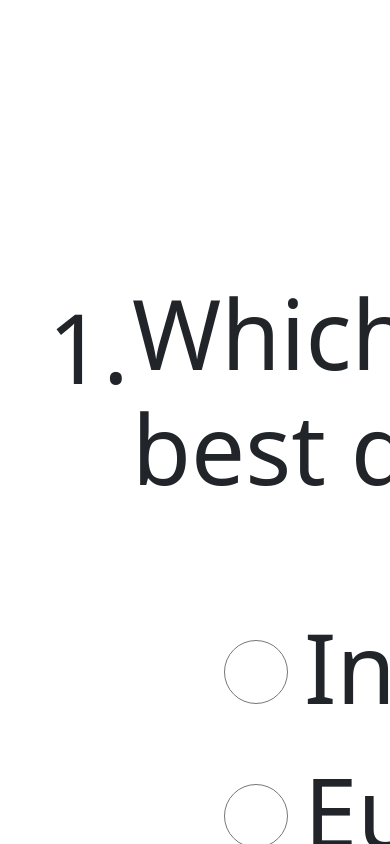
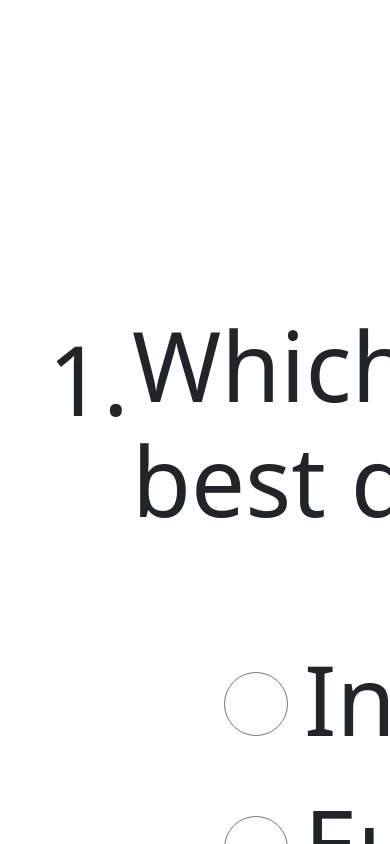
Before and after one commit to Prim3timer/test, a React (Create React App) app: page / in a window 390 px wide. Both pictures are taken after a click on the button "Continue". Shown: the top 844 px of the page. Built offline with nearby package versions, Linux system fonts and the light colour scheme.

Commit message:
still on portrait

```diff
--- a/src/index.css
+++ b/src/index.css
@@ -259,7 +259,7 @@ h3 {
   #test-canvas{
     display: grid;
     grid-template-columns: repeat(2, 100px);
-    margin-bottom: 10rem;
+    margin: 2rem 0 10rem 0;
   }
 #tableA {
   width: 90rem
@@ -305,6 +305,7 @@ li {
 li input {
   height: 4rem;
   width: 4rem;
+  border-width: 100px;
 }
 #first {
   margin-left: 1.5rem;
```
